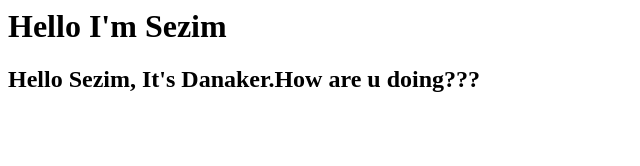
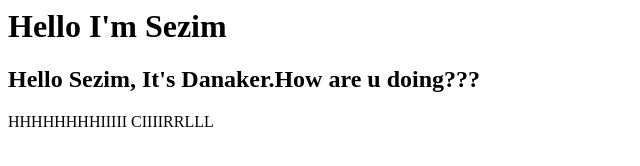
Before and after one commit to Sezima/just, a plain HTML site: page index.html in a window 1280 px wide. Shown: the whole page, without its empty margins (0-640 px from the left). Drawn offline with Linux system fonts and the light colour scheme.

Commit message:
from VScode

```diff
--- a/index.html
+++ b/index.html
@@ -1,2 +1,3 @@
 <h1> Hello I'm Sezim</h1>
 <h2>Hello Sezim, It's Danaker.How are u doing???</h2>
+<p>HHHHHHHHIIIII CIIIIRRLLL</p>
```
Also changed, not shown: new.txt, next.txt.
